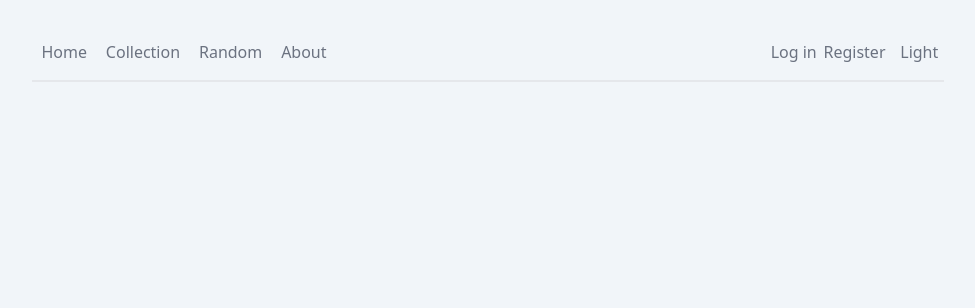
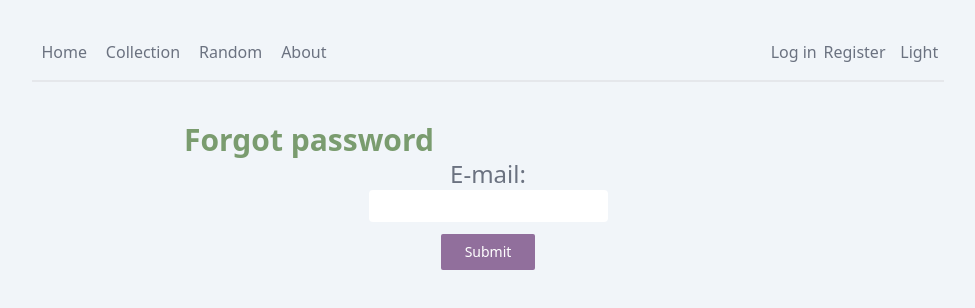
Before and after one commit to YensVanHout/recipeweb, a Vue app: page /password-forgotten in a window 1280 px wide. Shown: the top 308 px of the page, without its empty margins (152-1127 px from the left). Built offline with nearby package versions, Linux system fonts and the light colour scheme; no server answers.

Commit message:
started with password reset

```diff
--- a/src/router/index.ts
+++ b/src/router/index.ts
@@ -7,6 +7,8 @@ import About from "../views/misc/About.vue";
 import Login from "../views/account/Login.vue";
 import Register from "../views/account/Register.vue";
 import Collection from "../views/recipes/Collection.vue";
+import PasswordReset from "../views/account/PasswordReset.vue";
+import ChangePassword from "../views/account/ChangePassword.vue";
 
 const routes = [
   { path: "/", name: "Home", component: Home },
@@ -17,6 +19,16 @@ const routes = [
   { path: "/about", name: "About", component: About },
   { path: "/login", name: "Log in", component: Login },
   { path: "/register", name: "register", component: Register },
+  {
+    path: "/password-forgotten",
+    name: "password-forgotten",
+    component: PasswordReset,
+  },
+  {
+    path: "/change-password",
+    name: "change-password",
+    component: ChangePassword,
+  },
 ];
 
 const router = createRouter({
--- /dev/null
+++ b/src/views/account/ChangePassword.vue
@@ -0,0 +1,56 @@
+<script setup lang="ts">
+import { ref } from "vue";
+import Title from "../../components/Title.vue";
+import { supabase } from "../../lib/supabaseClient";
+import router from "../../router";
+
+const resetDone = ref<boolean>(false);
+const password = ref<string>("");
+
+const passwordReset = async () => {
+  await supabase.auth.updateUser({ password: password.value });
+
+  router.push("/login");
+};
+</script>
+
+<template>
+  <div id="container h-screen flex">
+    <Title class="md:w-2/3 mx-auto" title="Change password" />
+    <form autocomplete="off" class="w-fit md:w-1/2 mx-auto" v-if="!resetDone">
+      <fieldset class="text-center mb-3">
+        <label for="password" class="block text-2xl dark:text-slate-200"
+          >Password:</label
+        >
+        <input
+          type="password"
+          name="password"
+          id="password"
+          class="p-1 rounded"
+          v-model="password"
+          required
+        />
+      </fieldset>
+      <div>
+        <button
+          class="btn-complementary mt-2 mx-auto px-6"
+          type="button"
+          @click="passwordReset()"
+        >
+          Submit
+        </button>
+      </div>
+    </form>
+    <div v-if="resetDone" class="w-full text-center items-center">
+      <h2 class="text-2xl">Thank you for registering!</h2>
+      <p class="text-xl`">
+        Password reset has been successfully receiver<br />
+        We've sent you an email to <strong>{{ email }}</strong> with a link to
+        reset your recipeweb password. <br />
+        Please click on the link to reset your password.
+      </p>
+    </div>
+  </div>
+</template>
+
+<style scoped></style>
--- a/src/views/account/Login.vue
+++ b/src/views/account/Login.vue
@@ -29,11 +29,13 @@ onMounted(async () => {
 </script>
 
 <template>
-  <div id="container">
-    <Title class="md:w-2/3 mx-auto" title="Login" />
+  <div id="container h-screen flex">
+    <Title class="md:w-2/3 mx-auto" title="Log in" />
     <form autocomplete="off" class="w-fit md:w-1/2 mx-auto">
       <fieldset class="text-center mb-3">
-        <label for="email" class="block text-2xl">E-mail:</label>
+        <label for="email" class="block text-2xl dark:text-slate-200"
+          >E-mail:</label
+        >
         <input
           type="email"
           name="email"
@@ -42,7 +44,9 @@ onMounted(async () => {
           v-model="email"
           required
         />
-        <label for="password" class="block text-2xl">Password:</label>
+        <label for="password" class="block text-2xl dark:text-slate-200"
+          >Password:</label
+        >
         <input
           type="password"
           name="password"
@@ -52,6 +56,11 @@ onMounted(async () => {
           required
         />
       </fieldset>
+      <router-link
+        to="/password-forgotten"
+        class="dark:text-slate-200 text-center w-full block"
+        >Password forgotten?</router-link
+      >
       <ErrorMsg :message="errorMsg" v-if="errorMsg" />
 
       <div>
--- /dev/null
+++ b/src/views/account/PasswordReset.vue
@@ -0,0 +1,56 @@
+<script setup lang="ts">
+import { ref } from "vue";
+import Title from "../../components/Title.vue";
+import { supabase } from "../../lib/supabaseClient";
+
+const resetDone = ref<boolean>(false);
+const email = ref<string>("");
+
+const passwordReset = async () => {
+  await supabase.auth.resetPasswordForEmail(email.value, {
+    redirectTo: "https://lq7m8kv0-5173.euw.devtunnels.ms/change-password",
+  });
+
+  resetDone.value = true;
+};
+</script>
+
+<template>
+  <div id="container h-screen flex">
+    <Title class="md:w-2/3 mx-auto" title="Forgot password" />
+    <form autocomplete="off" class="w-fit md:w-1/2 mx-auto" v-if="!resetDone">
+      <fieldset class="text-center mb-3">
+        <label for="email" class="block text-2xl dark:text-slate-200"
+          >E-mail:</label
+        >
+        <input
+          type="email"
+          name="email"
+          id="email"
+          class="p-1 rounded"
+          v-model="email"
+          required
+        />
+      </fieldset>
+      <div>
+        <button
+          class="btn-complementary mt-2 mx-auto px-6"
+          type="button"
+          @click="passwordReset()"
+        >
+          Submit
+        </button>
+      </div>
+    </form>
+    <div v-if="resetDone" class="w-full text-center items-center">
+      <p class="text-xl dark:text-slate-200">
+        Password reset has been successfully received<br />
+        We've sent you an email to <strong>{{ email }}</strong> with a link to
+        reset your recipeweb password. <br />
+        Please click on the link to reset your password.
+      </p>
+    </div>
+  </div>
+</template>
+
+<style scoped></style>
--- a/src/views/account/Register.vue
+++ b/src/views/account/Register.vue
@@ -7,10 +7,12 @@ import ErrorMsg from "../../components/ErrorMsg.vue";
 const registrationDone = ref<boolean>(false);
 const email = ref<string>("");
 const password = ref<string>("");
+const confirmPassword = ref<string>("");
 
 const errorMsg = ref();
 
 const signUpNewUser = async () => {
+  if (password.value == confirmPassword.value) {
     const { error } = await supabase.auth.signUp({
       email: email.value,
       password: password.value,
@@ -18,8 +20,10 @@ const signUpNewUser = async () => {
         emailRedirectTo: "https://localhost:5173",
       },
     });
-
     errorMsg.value = error;
+  } else {
+    errorMsg.value = "Passwords don't match";
+  }
 
   errorMsg ? undefined : (registrationDone.value = true);
 };
@@ -34,7 +38,9 @@ const signUpNewUser = async () => {
       v-if="!registrationDone"
     >
       <fieldset class="text-center mb-3">
-        <label for="email" class="block text-2xl">E-mail:</label>
+        <label for="email" class="block text-2xl dark:text-slate-200"
+          >E-mail:</label
+        >
         <input
           type="email"
           name="email"
@@ -43,13 +49,26 @@ const signUpNewUser = async () => {
           v-model="email"
           required
         />
-        <label for="password" class="block text-2xl">Password:</label>
+        <label for="password" class="block text-2xl dark:text-slate-200"
+          >Password:</label
+        >
         <input
           type="password"
           name="password"
           id="password"
           class="p-1 rounded"
           v-model="password"
+          required
+        />
+        <label for="cpassword" class="block text-2xl dark:text-slate-200"
+          >Confirm Password:</label
+        >
+        <input
+          type="cpassword"
+          name="cpassword"
+          id="cpassword"
+          class="p-1 rounded"
+          v-model="confirmPassword"
           required
         />
       </fieldset>
@@ -65,8 +84,8 @@ const signUpNewUser = async () => {
       </div>
     </form>
     <div v-if="registrationDone" class="w-full text-center items-center">
-      <h2 class="text-2xl">Thank you for registering!</h2>
-      <p class="text-xl`">
+      <h2 class="text-2xl dark:text-slate-200">Thank you for registering!</h2>
+      <p class="text-xl dark:text-slate-200">
         Almost there!<br />
         We've sent you an email to <strong>{{ email }}</strong> with a link to
         activate your recipeweb account. <br />
--- a/src/views/recipes/Collection.vue
+++ b/src/views/recipes/Collection.vue
@@ -21,6 +21,7 @@ onMounted(async () => {
   <div class="md:w-2/3 mx-auto">
     <Title title="Collection" />
     <SubTitle
+      class="dark:text-slate-300"
       :title="loading == true ? 'Fetching recipes ...' : loading == false && recipes!.recipes.length >= 0 ? recipes?.amount.toString() + ' recipes found' : 'Error fetching recipes ...'"
     />
     <div class="md:flex flex-wrap justify-around" :v-if="recipes?.recipes">
```
Lines whose indentation alone changed are shown as unchanged.
